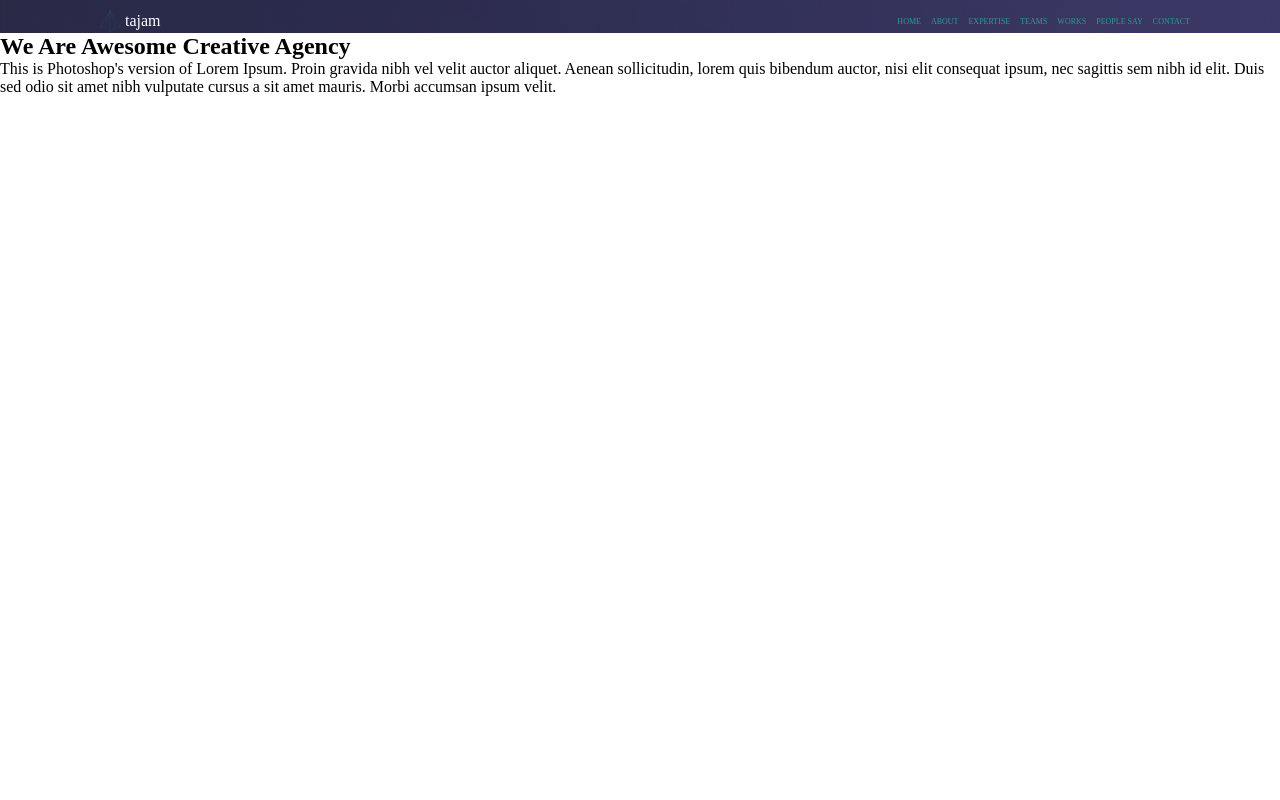
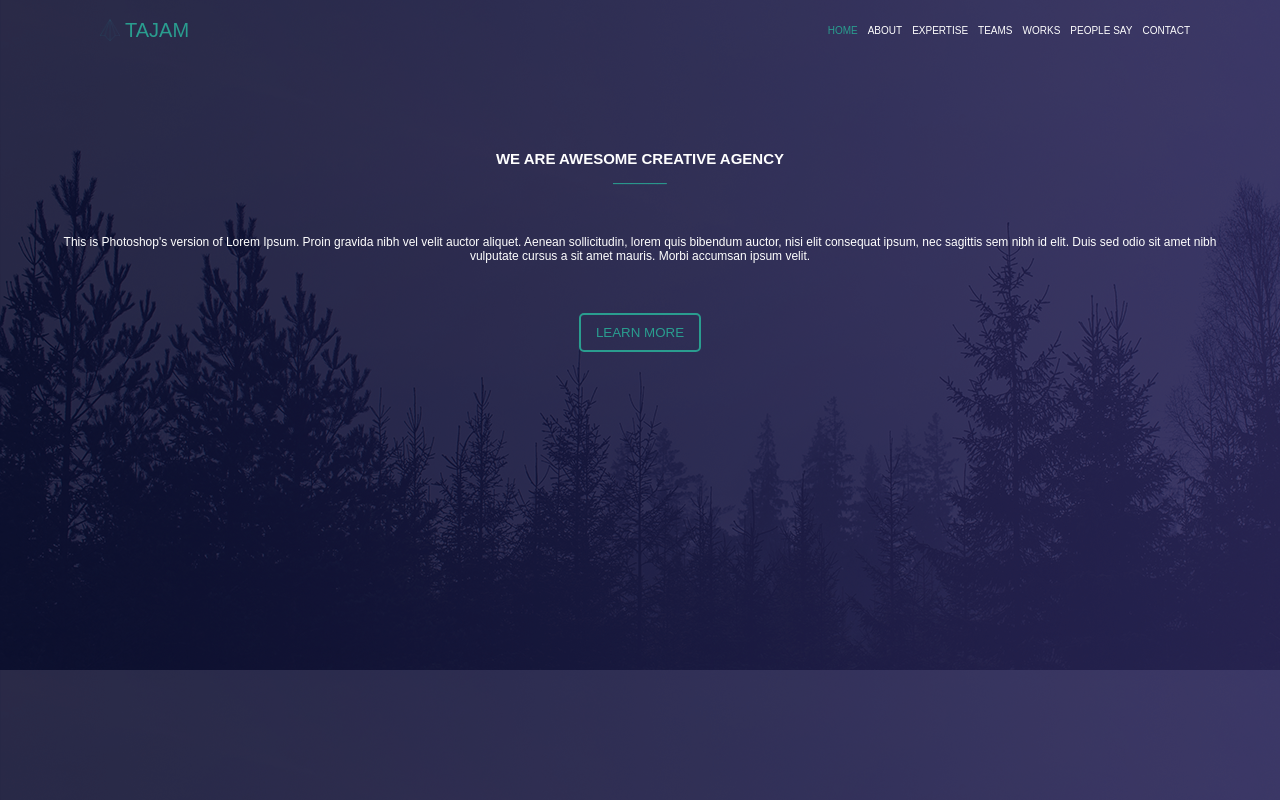
Before and after one commit to frankasamoah/group-1-task, a plain HTML site: page index.html in a window 1280 px wide. Drawn offline with Linux system fonts and the light colour scheme.

Commit message:
add hero section

```diff
--- a/index.html
+++ b/index.html
@@ -16,7 +16,8 @@
       <span class="heading-span">tajam</span>
     </div>
     <nav class="heading-nav">
-      <a href="#">HOME</a>
+
+      <a style="color: #2a9d8f" href="#" >HOME</a>
       <a href="#">ABOUT</a>
       <a href="#">EXPERTISE</a>
       <a href="#">TEAMS</a>
@@ -25,12 +26,25 @@
       <a href="#" class="contact">CONTACT</a>
     </nav>
   </header>
-  <main>
+   <main>
+
+
     <section class="hero-section">
-      <h2>We Are Awesome Creative Agency</h2>
-      <p>This is Photoshop's version of Lorem Ipsum. Proin gravida nibh vel velit auctor aliquet. Aenean sollicitudin,
+      <div class="intro">
+      <h1>We Are Awesome Creative Agency</h1>
+    </div>
+    <div class="line">______</div>
+    <div class="paragraph">
+      <p class="p-section">This is Photoshop's version of Lorem Ipsum. Proin gravida nibh vel velit auctor aliquet. Aenean sollicitudin,
         lorem quis bibendum auctor, nisi elit consequat ipsum, nec sagittis sem nibh id elit. Duis sed odio sit amet
         nibh vulputate cursus a sit amet mauris. Morbi accumsan ipsum velit.</p>
+      </div>
+
+      <div class="button">
+        <button type="button" class="btn btn-secondary" title="">
+          learn more
+        </button>
+      </div>
 
     </section>
     <section class="ourstory-section"></section>
--- a/style.css
+++ b/style.css
@@ -2,12 +2,20 @@
   margin: 0;
   padding: 0;
   box-sizing: border-box;
+  font-family: sans-serif;
+
+}
+/* navBar section */
+
+.heading {
+  height: 50px;
+  display: flex;
+  justify-content: space-between;
+
 }
 
-.heading {
-  display: flex;
-  justify-content: space-between;
-  background-image: url("./images/bgk-header.png");
+body {
+  background-image: url("../images/bgk-header.png");
 }
 
 .heading-div {
@@ -16,7 +24,10 @@
   align-content: center;
   margin-top: 10px;
   margin-left: 100px;
+  font-size: 20px;
+  text-transform: uppercase;
 }
+
 
 .heading-div__img {
   width: 20px;
@@ -27,15 +38,72 @@
   display: flex;
   align-items: center;
   align-content: center;
+
+
 }
 
 .heading-nav a {
   text-decoration: none;
-  font-size: 8px;
+  font-size: 10px;
   margin-top: 10px;
   margin-left: 10px;
+  color: white;
+  transition: 2ms ease-in;
+
+}
+.heading-nav :hover{
+  background: #2a9d8f;
+  border-radius: 5px;
+
+}
+
+.intro {
+  display: flex;
+  justify-content: center;
+  text-align: center;
+  padding-top: 100px;
+  color: white;
+  text-transform: uppercase;
+  font-size: 10px;
+}
+
+.line {
+  display: flex;
+  justify-content: center;
   color: #2a9d8f;
 }
+
+.paragraph {
+  display: flex;
+  justify-content: center;
+  text-align: center;
+  color: white;
+  margin: 50px;
+  font-size: 12px;
+
+
+}
+
+.button {
+  display: flex;
+  justify-content: center;
+
+
+}
+
+.btn {
+  padding-top: 10px;
+  padding-bottom: 10px;
+  padding-right: 15px;
+  padding-left: 15px;
+  background-color: transparent;
+  color: #2a9d8f;
+  text-transform: uppercase;
+  border: 2px solid #2a9d8f;
+  border-radius: 5px;
+}
+
+
 
 .contact {
   margin-right: 90px;
@@ -43,5 +111,10 @@
 
 .heading-span {
   margin-left: 5px;
-  color: #fff;
+  color: #2a9d8f;
 }
+
+.home {
+  font-size: 10px;
+  color: #2a9d8f;
+}
```
